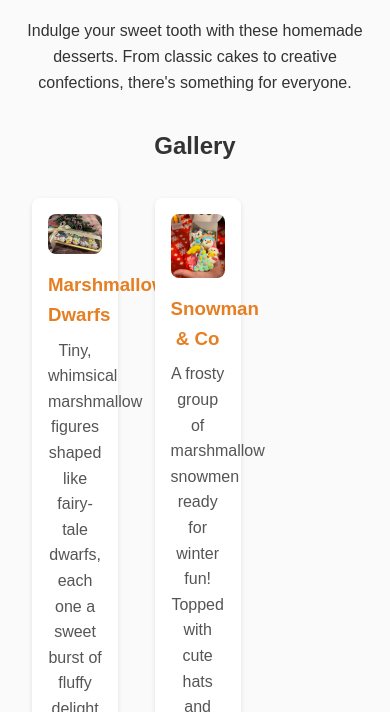
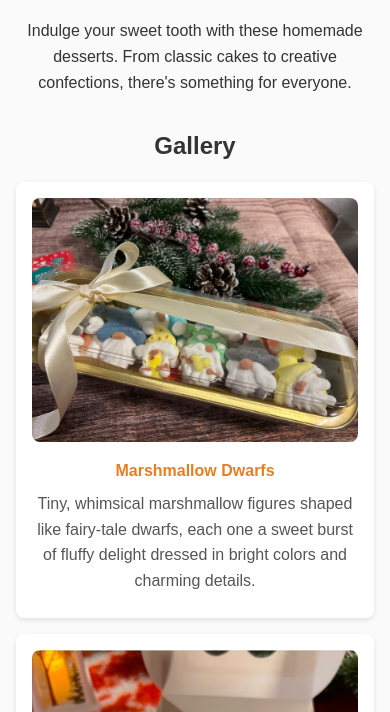
Before and after one commit to AleksandrSh/SweetTreats, a plain HTML site: page index.html in a window 390 px wide. Shown: the part 132-844 px from the top of the page. Drawn offline with Linux system fonts and the light colour scheme.

Commit message:
Update styles.css

```diff
--- a/styles.css
+++ b/styles.css
@@ -1,11 +1,15 @@
-/* Reset some default margins/padding */
+/* ----------------------------------
+   RESET / BASE STYLES
+---------------------------------- */
 * {
   margin: 0;
   padding: 0;
   box-sizing: border-box;
 }
 
-/* Body and font settings */
+/* ----------------------------------
+   BODY & GLOBAL FONTS
+---------------------------------- */
 body {
   font-family: Arial, sans-serif;
   line-height: 1.6;
@@ -14,62 +18,109 @@ body {
   padding: 1rem;
 }
 
-/* Header styling */
+/* ----------------------------------
+   HEADER
+---------------------------------- */
 header {
   text-align: center;
   margin-bottom: 2rem;
 }
 
-/* Intro section */
+header h1 {
+  font-size: 2rem;
+  margin-bottom: 0.5rem;
+}
+
+/* ----------------------------------
+   INTRO SECTION
+---------------------------------- */
 .intro {
   max-width: 600px;
   margin: 0 auto 2rem auto;
   text-align: center;
 }
 
-/* Gallery section */
+/* ----------------------------------
+   GALLERY SECTION
+---------------------------------- */
 .gallery {
   max-width: 900px;
   margin: 0 auto;
 }
 
+/* Heading inside gallery */
 .gallery h2 {
   text-align: center;
   margin-bottom: 1rem;
+  font-size: 1.5rem;
 }
 
-/* Dessert card layout */
+/*
+  Use Flexbox for the dessert cards.
+  This allows for easy wrapping and responsiveness.
+*/
+.gallery-wrapper {
+  display: flex;
+  flex-wrap: wrap;
+  gap: 1rem;
+  justify-content: center;
+}
+
+/*
+   Each dessert card.
+   By default, we aim for 3 cards per row on wide screens.
+*/
 .dessert-card {
   background-color: #fff;
   border-radius: 8px;
-  margin: 1rem;
   padding: 1rem;
-  display: inline-block;
-  width: calc(33% - 2rem); /* 3 items in a row */
-  vertical-align: top;
-  box-shadow: 0 2px 5px rgba(0,0,0,0.1);
+  flex: 0 1 calc(33.333% - 1rem);
+  box-shadow: 0 2px 5px rgba(0, 0, 0, 0.1);
   text-align: center;
+  box-sizing: border-box;
 }
 
 .dessert-card img {
   max-width: 100%;
   border-radius: 8px;
+  height: auto;
 }
 
 .dessert-card h3 {
   margin-top: 0.5rem;
   margin-bottom: 0.5rem;
   color: #e67e22;
+  font-size: 1.2rem;
 }
 
 .dessert-card p {
   color: #555;
+  margin-bottom: 0.5rem;
 }
 
-/* Footer */
+/* ----------------------------------
+   FOOTER
+---------------------------------- */
 footer {
   text-align: center;
   margin-top: 3rem;
   color: #aaa;
   font-size: 0.9rem;
 }
+
+/* ----------------------------------
+   RESPONSIVE BREAKPOINT
+
+   When the screen width is 600px or less,
+   cards will stack (one per row).
+---------------------------------- */
+@media (max-width: 600px) {
+  .dessert-card {
+    flex: 0 1 100%;
+    margin-bottom: 1rem;
+  }
+
+  .dessert-card h3 {
+    font-size: 1rem;
+  }
+}
```
